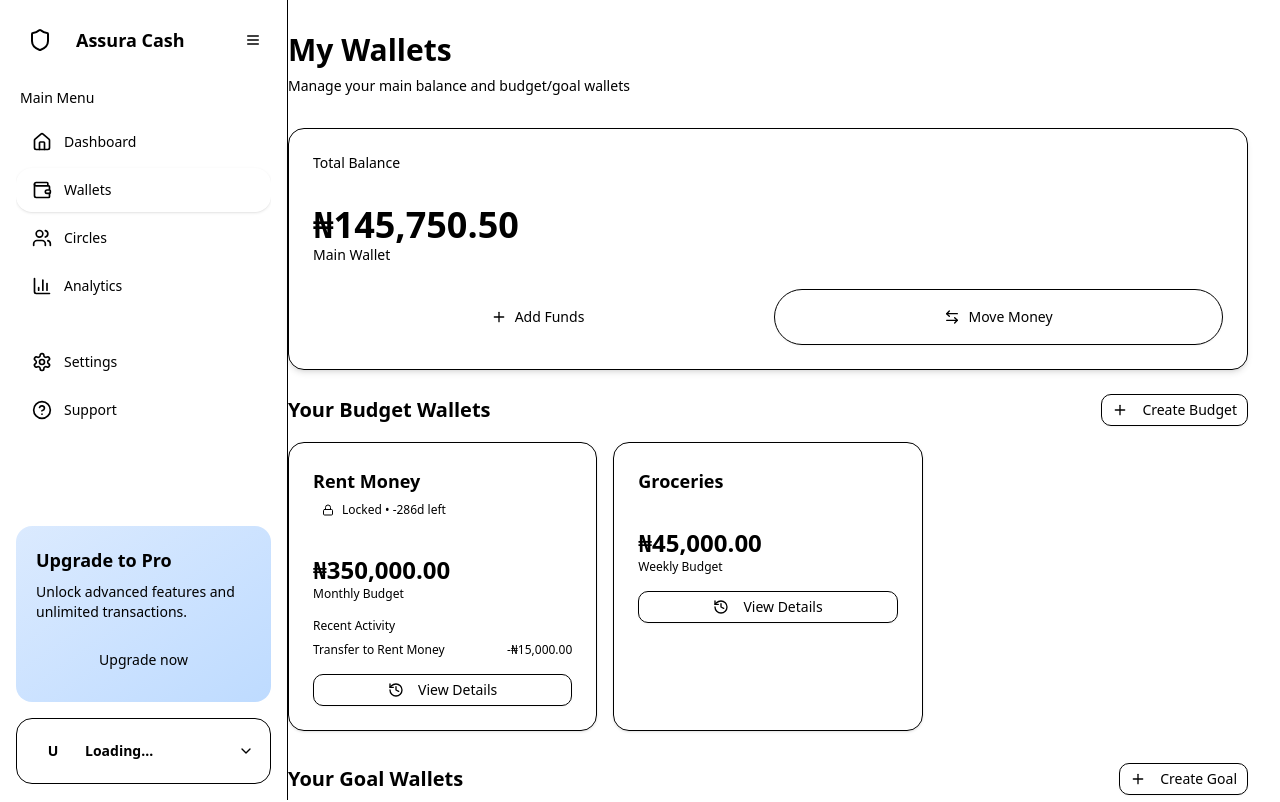
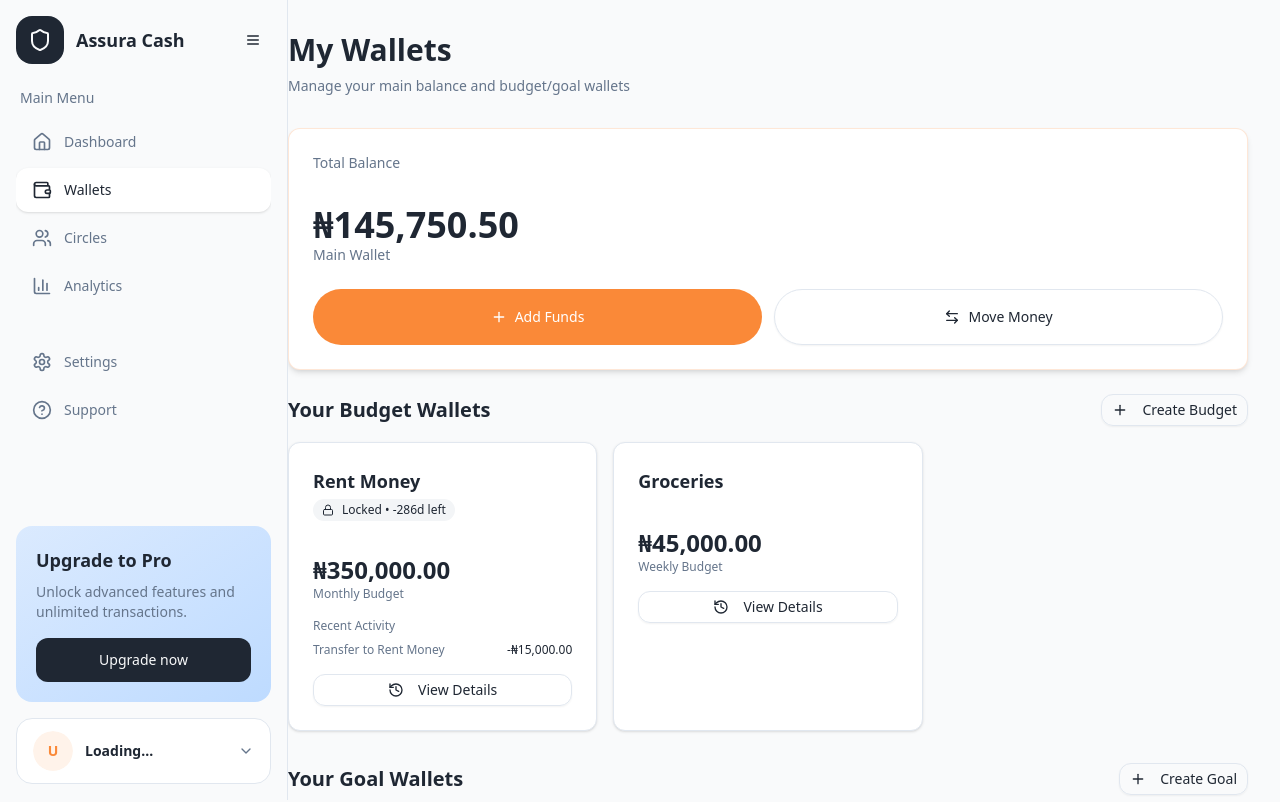
Before and after one commit to maestrobrendon/Assuracashapp, a Next.js app: page /wallets in a window 1280 px wide. Shown: the top 802 px of the page. Built offline with nearby package versions, Linux system fonts and the light colour scheme; no server answers.

Commit message:
fix: update Tailwind v4 theme for `border-border`
Add `@theme` block and rename CSS variables for HSL.

#VERCEL_SKIP

Co-authored-by: Maestro Brendon <234595621+maestrobrendon@users.noreply.github.com>

```diff
--- a/app/globals.css
+++ b/app/globals.css
@@ -3,58 +3,61 @@
 
 @custom-variant dark (&:is(.dark *));
 
+/* Adding @theme block to define color utilities for Tailwind v4 */
+@theme {
+  --color-background: oklch(from hsl(var(--background-hsl)) l c h);
+  --color-foreground: oklch(from hsl(var(--foreground-hsl)) l c h);
+  --color-card: oklch(from hsl(var(--card-hsl)) l c h);
+  --color-card-foreground: oklch(from hsl(var(--card-foreground-hsl)) l c h);
+  --color-popover: oklch(from hsl(var(--popover-hsl)) l c h);
+  --color-popover-foreground: oklch(from hsl(var(--popover-foreground-hsl)) l c h);
+  --color-primary: oklch(from hsl(var(--primary-hsl)) l c h);
+  --color-primary-foreground: oklch(from hsl(var(--primary-foreground-hsl)) l c h);
+  --color-secondary: oklch(from hsl(var(--secondary-hsl)) l c h);
+  --color-secondary-foreground: oklch(from hsl(var(--secondary-foreground-hsl)) l c h);
+  --color-muted: oklch(from hsl(var(--muted-hsl)) l c h);
+  --color-muted-foreground: oklch(from hsl(var(--muted-foreground-hsl)) l c h);
+  --color-accent: oklch(from hsl(var(--accent-hsl)) l c h);
+  --color-accent-foreground: oklch(from hsl(var(--accent-foreground-hsl)) l c h);
+  --color-destructive: oklch(from hsl(var(--destructive-hsl)) l c h);
+  --color-destructive-foreground: oklch(from hsl(var(--destructive-foreground-hsl)) l c h);
+  --color-border: oklch(from hsl(var(--border-hsl)) l c h);
+  --color-input: oklch(from hsl(var(--input-hsl)) l c h);
+  --color-ring: oklch(from hsl(var(--ring-hsl)) l c h);
+  --radius-md: 0.75rem;
+}
+
 :root {
-  /* Updated to match reference design - clean light neutral palette */
-  --background: 210 20% 98%; /* #FAFBFC Very light gray background */
-  --foreground: 216 24% 16%; /* #2D3748 Dark charcoal */
-
-  --card: 0 0% 100%; /* Pure white cards */
-  --card-foreground: 216 24% 16%;
-
-  --popover: 0 0% 100%;
-  --popover-foreground: 216 24% 16%;
-
-  /* Primary color - keeping Assura orange but can adjust */
-  --primary: 25 95% 60%; /* Orange */
-  --primary-foreground: 0 0% 100%;
-
-  /* Secondary - light gray for subtle elements */
-  --secondary: 210 20% 96%; /* Very light gray */
-  --secondary-foreground: 216 24% 16%;
-
-  --muted: 210 20% 96%; /* Light neutral gray */
-  --muted-foreground: 215 16% 47%; /* Medium gray text */
-
-  --accent: 25 95% 60%; /* Orange accent */
-  --accent-foreground: 0 0% 100%;
-
-  --destructive: 0 84% 60%;
-  --destructive-foreground: 0 0% 100%;
-
-  /* Subtle borders like reference design */
-  --border: 214 32% 91%; /* Very light border */
-  --input: 214 32% 91%;
-  --ring: 25 95% 60%;
-
-  /* Success and other utility colors */
+  --background-hsl: 210 20% 98%;
+  --foreground-hsl: 216 24% 16%;
+  --card-hsl: 0 0% 100%;
+  --card-foreground-hsl: 216 24% 16%;
+  --popover-hsl: 0 0% 100%;
+  --popover-foreground-hsl: 216 24% 16%;
+  --primary-hsl: 25 95% 60%;
+  --primary-foreground-hsl: 0 0% 100%;
+  --secondary-hsl: 210 20% 96%;
+  --secondary-foreground-hsl: 216 24% 16%;
+  --muted-hsl: 210 20% 96%;
+  --muted-foreground-hsl: 215 16% 47%;
+  --accent-hsl: 25 95% 60%;
+  --accent-foreground-hsl: 0 0% 100%;
+  --destructive-hsl: 0 84% 60%;
+  --destructive-foreground-hsl: 0 0% 100%;
+  --border-hsl: 214 32% 91%;
+  --input-hsl: 214 32% 91%;
+  --ring-hsl: 25 95% 60%;
   --success: 158 100% 45%;
   --success-foreground: 0 0% 100%;
-
   --warning: 38 92% 50%;
   --warning-foreground: 0 0% 100%;
-
-  /* Chart colors */
   --chart-1: 25 95% 60%;
   --chart-2: 158 100% 45%;
   --chart-3: 267 100% 62%;
   --chart-4: 176 62% 55%;
   --chart-5: 0 100% 71%;
-
-  /* Increased radius for modern look matching reference */
-  --radius: 0.75rem; /* 12px - consistent with reference design */
-
-  /* Sidebar colors */
-  --sidebar: 0 0% 100%; /* White sidebar */
+  --radius: 0.75rem;
+  --sidebar: 0 0% 100%;
   --sidebar-foreground: 216 24% 16%;
   --sidebar-primary: 25 95% 60%;
   --sidebar-primary-foreground: 0 0% 100%;
@@ -65,25 +68,25 @@
 }
 
 .dark {
-  --background: 216 24% 10%;
-  --foreground: 210 20% 98%;
-  --card: 216 24% 12%;
-  --card-foreground: 210 20% 98%;
-  --popover: 216 24% 12%;
-  --popover-foreground: 210 20% 98%;
-  --primary: 25 95% 60%;
-  --primary-foreground: 0 0% 100%;
-  --secondary: 216 24% 18%;
-  --secondary-foreground: 210 20% 98%;
-  --muted: 216 24% 18%;
-  --muted-foreground: 215 14% 60%;
-  --accent: 25 95% 60%;
-  --accent-foreground: 0 0% 100%;
-  --destructive: 0 84% 60%;
-  --destructive-foreground: 0 0% 100%;
-  --border: 216 24% 18%;
-  --input: 216 24% 18%;
-  --ring: 25 95% 60%;
+  --background-hsl: 216 24% 10%;
+  --foreground-hsl: 210 20% 98%;
+  --card-hsl: 216 24% 12%;
+  --card-foreground-hsl: 210 20% 98%;
+  --popover-hsl: 216 24% 12%;
+  --popover-foreground-hsl: 210 20% 98%;
+  --primary-hsl: 25 95% 60%;
+  --primary-foreground-hsl: 0 0% 100%;
+  --secondary-hsl: 216 24% 18%;
+  --secondary-foreground-hsl: 210 20% 98%;
+  --muted-hsl: 216 24% 18%;
+  --muted-foreground-hsl: 215 14% 60%;
+  --accent-hsl: 25 95% 60%;
+  --accent-foreground-hsl: 0 0% 100%;
+  --destructive-hsl: 0 84% 60%;
+  --destructive-foreground-hsl: 0 0% 100%;
+  --border-hsl: 216 24% 18%;
+  --input-hsl: 216 24% 18%;
+  --ring-hsl: 25 95% 60%;
   --success: 158 100% 45%;
   --success-foreground: 0 0% 100%;
   --warning: 38 92% 50%;
@@ -98,85 +101,40 @@
   --sidebar-ring: 25 95% 60%;
 }
 
-@theme inline {
-  /* optional: --font-sans, --font-serif, --font-mono if they are applied in the layout.tsx */
-  --color-background: var(--background);
-  --color-foreground: var(--foreground);
-  --color-card: var(--card);
-  --color-card-foreground: var(--card-foreground);
-  --color-popover: var(--popover);
-  --color-popover-foreground: var(--popover-foreground);
-  --color-primary: var(--primary);
-  --color-primary-foreground: var(--primary-foreground);
-  --color-secondary: var(--secondary);
-  --color-secondary-foreground: var(--secondary-foreground);
-  --color-muted: var(--muted);
-  --color-muted-foreground: var(--muted-foreground);
-  --color-accent: var(--accent);
-  --color-accent-foreground: var(--accent-foreground);
-  --color-destructive: var(--destructive);
-  --color-destructive-foreground: var(--destructive-foreground);
-  --color-border: var(--border);
-  --color-input: var(--input);
-  --color-ring: var(--ring);
-  --color-chart-1: var(--chart-1);
-  --color-chart-2: var(--chart-2);
-  --color-chart-3: var(--chart-3);
-  --color-chart-4: var(--chart-4);
-  --color-chart-5: var(--chart-5);
-  --radius-sm: calc(var(--radius) - 4px);
-  --radius-md: calc(var(--radius) - 2px);
-  --radius-lg: var(--radius);
-  --radius-xl: calc(var(--radius) + 4px);
-  --color-sidebar: var(--sidebar);
-  --color-sidebar-foreground: var(--sidebar-foreground);
-  --color-sidebar-primary: var(--sidebar-primary);
-  --color-sidebar-primary-foreground: var(--sidebar-primary-foreground);
-  --color-sidebar-accent: var(--sidebar-accent);
-  --color-sidebar-accent-foreground: var(--sidebar-accent-foreground);
-  --color-sidebar-border: var(--sidebar-border);
-  --color-sidebar-ring: var(--sidebar-ring);
-}
-
 @layer base {
   * {
-    @apply border-border outline-ring/50;
+    border-color: hsl(var(--border-hsl));
+    outline-color: hsl(var(--ring-hsl) / 0.5);
   }
   body {
-    @apply bg-background text-foreground;
+    background-color: hsl(var(--background-hsl));
+    color: hsl(var(--foreground-hsl));
     -webkit-font-smoothing: antialiased;
     -moz-osx-font-smoothing: grayscale;
   }
-
   button,
   a,
   [role="button"] {
-    @apply transition-all duration-200 ease-out;
+    transition: all 200ms ease-out;
   }
 }
 
-/* Wrapped custom utilities in @layer utilities to fix Tailwind v4 error */
 @layer utilities {
   .card-shadow {
     box-shadow: 0 1px 3px rgba(0, 0, 0, 0.05), 0 1px 2px rgba(0, 0, 0, 0.06);
   }
-
   .card-shadow-lg {
     box-shadow: 0 4px 6px rgba(0, 0, 0, 0.05), 0 2px 4px rgba(0, 0, 0, 0.06);
   }
-
   .text-success {
     color: hsl(var(--success));
   }
-
   .bg-success {
     background-color: hsl(var(--success));
   }
-
   .text-warning {
     color: hsl(var(--warning));
   }
-
   .bg-warning {
     background-color: hsl(var(--warning));
   }
--- a/lib/actions/circles.ts
+++ b/lib/actions/circles.ts
@@ -1,6 +1,6 @@
 "use server"
 
-import { supabase } from "@/lib/supabase"
+import { createClient } from "@/lib/supabase/server"
 
 export async function createCircle(data: {
   circleName: string
@@ -15,13 +15,12 @@ export async function createCircle(data: {
   recurringAmount?: number
   recurringFrequency?: string
 }) {
+  const supabase = await createClient()
   const {
-    data: { session },
-  } = await supabase.auth.getSession()
-  console.log("[v0] createCircle - Session user ID:", session?.user?.id)
+    data: { user },
+  } = await supabase.auth.getUser()
 
-  if (!session?.user) {
-    console.error("[v0] createCircle - No session found")
+  if (!user) {
     return { error: "Not authenticated" }
   }
 
@@ -34,7 +33,7 @@ export async function createCircle(data: {
       target_amount: data.targetAmount,
       visibility: data.isPublic ? "public" : "private",
       allow_external_contributions: data.allowExternal,
-      created_by: session.user.id,
+      created_by: user.id,
       purpose: data.description || "",
       current_balance: 0,
       member_count: 1,
@@ -49,7 +48,7 @@ export async function createCircle(data: {
 
   const { error: memberError } = await supabase.from("circle_members").insert({
     circle_id: circle.id,
-    user_id: session.user.id,
+    user_id: user.id,
     role: "admin",
   })
 
@@ -62,13 +61,12 @@ export async function createCircle(data: {
 }
 
 export async function getUserCircles() {
+  const supabase = await createClient()
   const {
-    data: { session },
-  } = await supabase.auth.getSession()
-  console.log("[v0] getUserCircles - Session user ID:", session?.user?.id)
+    data: { user },
+  } = await supabase.auth.getUser()
 
-  if (!session?.user) {
-    console.error("[v0] getUserCircles - No session found")
+  if (!user) {
     return { error: "Not authenticated", data: [] }
   }
 
@@ -80,7 +78,7 @@ export async function getUserCircles() {
         *
       )
     `)
-    .eq("user_id", session.user.id)
+    .eq("user_id", user.id)
 
   if (error) {
     console.error("[v0] Error fetching user circles:", error)
@@ -96,6 +94,8 @@ export async function getUserCircles() {
 }
 
 export async function getPublicCircles() {
+  const supabase = await createClient()
+
   const { data, error } = await supabase
     .from("circles")
     .select("*")
--- a/lib/actions/wallets.ts
+++ b/lib/actions/wallets.ts
@@ -1,6 +1,6 @@
 "use server"
 
-import { supabase } from "@/lib/supabase"
+import { createClient } from "@/lib/supabase/server"
 
 export async function createBudgetWallet(data: {
   walletName: string
@@ -18,20 +18,19 @@ export async function createBudgetWallet(data: {
   allocationDayOfMonth?: string
   customNotifications: boolean
 }) {
+  const supabase = await createClient()
   const {
-    data: { session },
-  } = await supabase.auth.getSession()
-  console.log("[v0] createBudgetWallet - Session user ID:", session?.user?.id)
+    data: { user },
+  } = await supabase.auth.getUser()
 
-  if (!session?.user) {
-    console.error("[v0] createBudgetWallet - No session found")
+  if (!user) {
     return { error: "Not authenticated" }
   }
 
   const { data: wallet, error } = await supabase
     .from("budget_wallets")
     .insert({
-      user_id: session.user.id,
+      user_id: user.id,
       name: data.walletName,
       balance: data.budgetAmount,
       spend_limit: data.spendLimit,
@@ -65,20 +64,19 @@ export async function createGoalWallet(data: {
   smartReminders: boolean
   flexContributions: boolean
 }) {
+  const supabase = await createClient()
   const {
-    data: { session },
-  } = await supabase.auth.getSession()
-  console.log("[v0] createGoalWallet - Session user ID:", session?.user?.id)
+    data: { user },
+  } = await supabase.auth.getUser()
 
-  if (!session?.user) {
-    console.error("[v0] createGoalWallet - No session found")
+  if (!user) {
     return { error: "Not authenticated" }
   }
 
   const { data: wallet, error } = await supabase
     .from("goal_wallets")
     .insert({
-      user_id: session.user.id,
+      user_id: user.id,
       name: data.goalName,
       target_amount: data.targetAmount,
       current_amount: 0,
@@ -100,20 +98,19 @@ export async function createGoalWallet(data: {
 }
 
 export async function getBudgetWallets() {
+  const supabase = await createClient()
   const {
-    data: { session },
-  } = await supabase.auth.getSession()
-  console.log("[v0] getBudgetWallets - Session user ID:", session?.user?.id)
+    data: { user },
+  } = await supabase.auth.getUser()
 
-  if (!session?.user) {
-    console.error("[v0] getBudgetWallets - No session found")
+  if (!user) {
     return { error: "Not authenticated", data: [] }
   }
 
   const { data, error } = await supabase
     .from("budget_wallets")
     .select("*")
-    .eq("user_id", session.user.id)
+    .eq("user_id", user.id)
     .order("created_at", { ascending: false })
 
   if (error) {
@@ -125,20 +122,19 @@ export async function getBudgetWallets() {
 }
 
 export async function getGoalWallets() {
+  const supabase = await createClient()
   const {
-    data: { session },
-  } = await supabase.auth.getSession()
-  console.log("[v0] getGoalWallets - Session user ID:", session?.user?.id)
+    data: { user },
+  } = await supabase.auth.getUser()
 
-  if (!session?.user) {
-    console.error("[v0] getGoalWallets - No session found")
+  if (!user) {
     return { error: "Not authenticated", data: [] }
   }
 
   const { data, error } = await supabase
     .from("goal_wallets")
     .select("*")
-    .eq("user_id", session.user.id)
+    .eq("user_id", user.id)
     .order("created_at", { ascending: false })
 
   if (error) {
--- /dev/null
+++ b/lib/supabase/server.ts
@@ -0,0 +1,29 @@
+import { createServerClient } from '@supabase/ssr'
+import { cookies } from 'next/headers'
+
+export async function createClient() {
+  const cookieStore = await cookies()
+
+  return createServerClient(
+    process.env.NEXT_PUBLIC_SUPABASE_URL!,
+    process.env.NEXT_PUBLIC_SUPABASE_ANON_KEY!,
+    {
+      cookies: {
+        getAll() {
+          return cookieStore.getAll()
+        },
+        setAll(cookiesToSet) {
+          try {
+            cookiesToSet.forEach(({ name, value, options }) =>
+              cookieStore.set(name, value, options)
+            )
+          } catch {
+            // The `setAll` method was called from a Server Component.
+            // This can be ignored if you have middleware refreshing
+            // user sessions.
+          }
+        },
+      },
+    }
+  )
+}
```
Also changed, not shown: components/sidebar.tsx (+15 -24 lines), lib/actions/profile.ts (added, +27 -0 lines).
